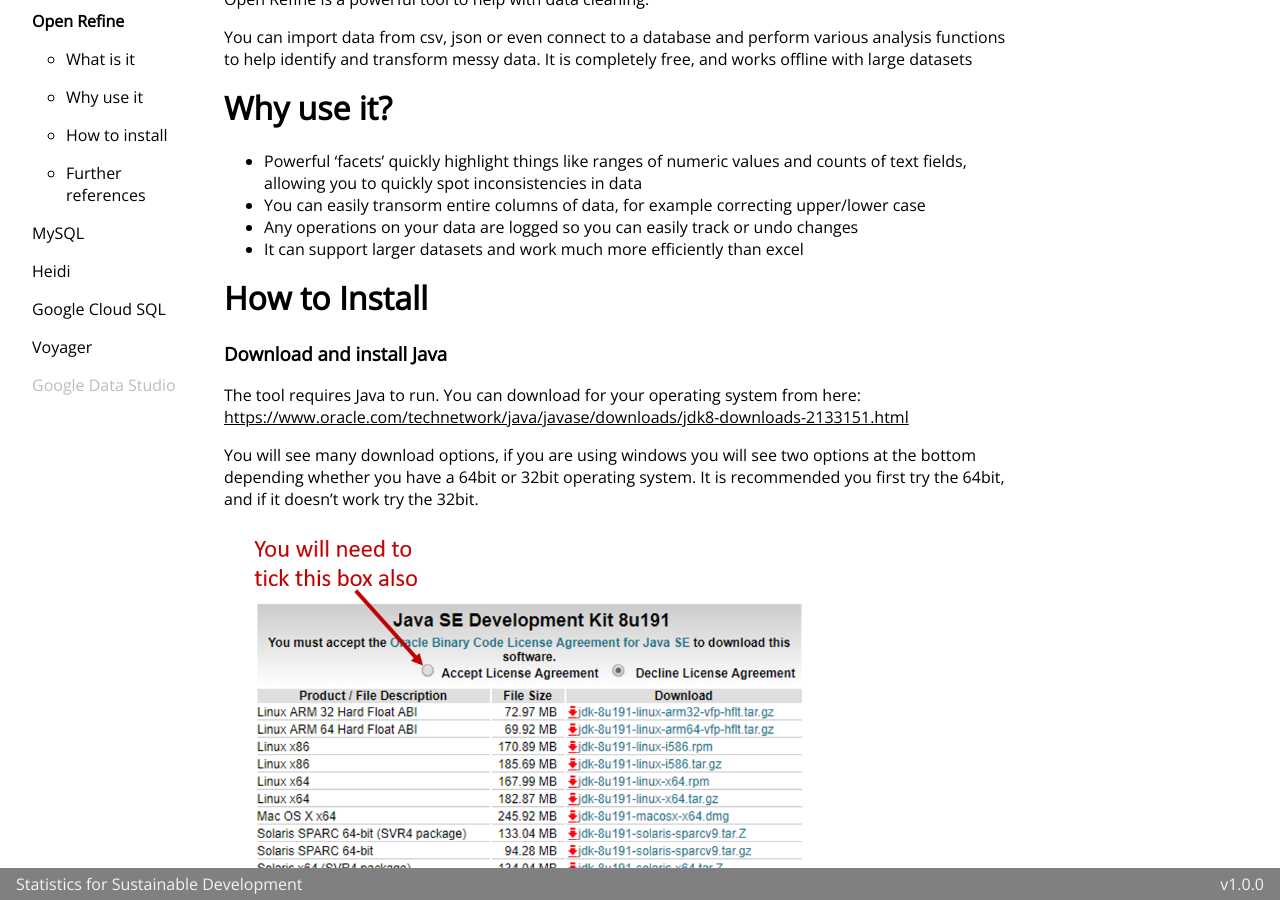
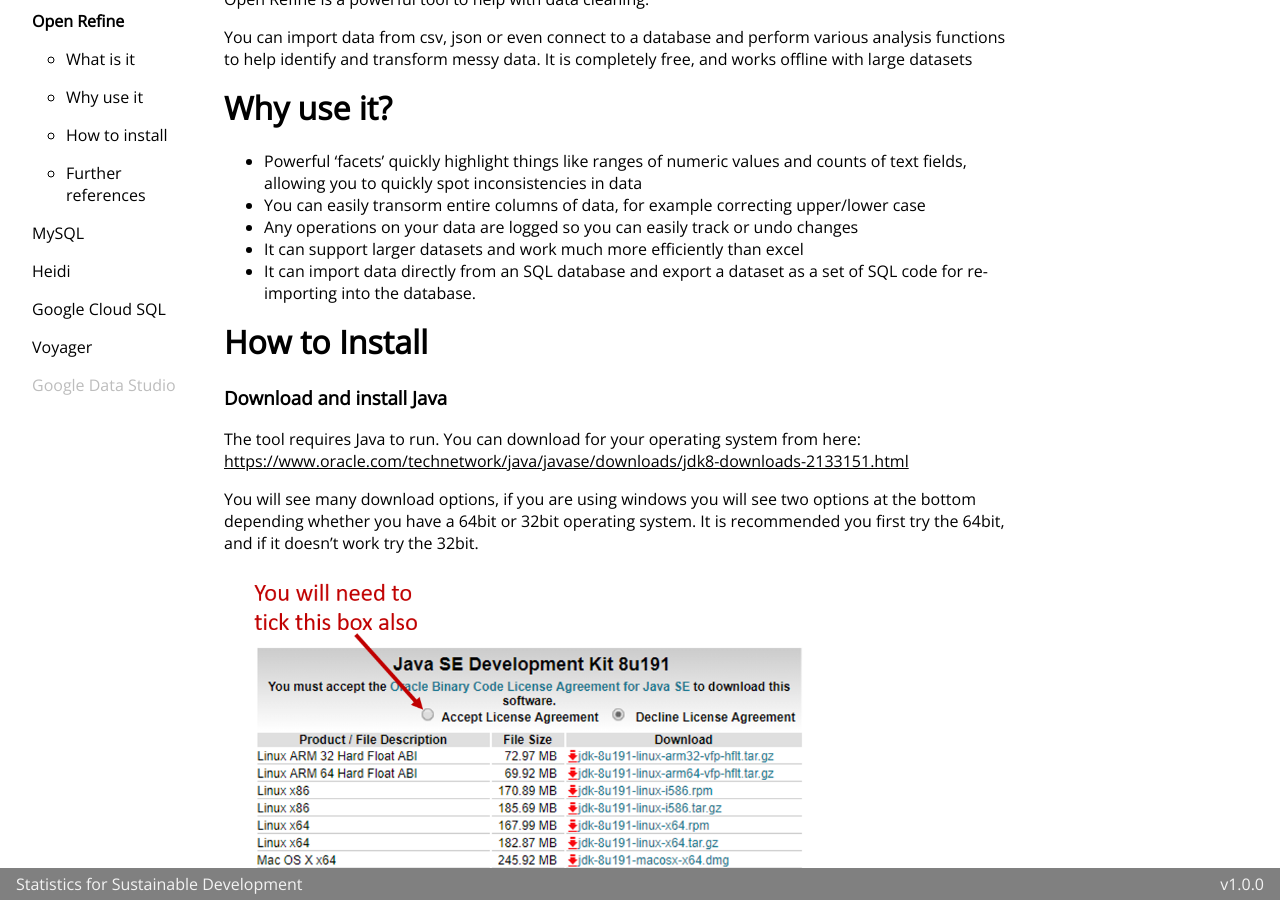
Before and after one commit to stats4sd/Installation-Guides, a Jekyll site: the page built from guides/Tools/OpenRefine/open-refine.md, in a window 1280 px wide and 900 px high, scrolled down 301 px. Built offline with Jekyll 4.4.1, drawn with Linux system fonts in a browser that asks for light colours.

Commit message:
Added comment on database linking.
Shame it can't put the data back into the database itself, but exporting as SQL code to run is useful and can save headaches with Heidi's csv importer.

```diff
--- a/guides/Tools/OpenRefine/open-refine.md
+++ b/guides/Tools/OpenRefine/open-refine.md
@@ -20,6 +20,7 @@
 - You can easily transorm entire columns of data, for example correcting upper/lower case
 - Any operations on your data are logged so you can easily track or undo changes
 - It can support larger datasets and work much more efficiently than excel
+- It can import data directly from an SQL database and export a dataset as a set of SQL code for re-importing into the database.
 
 # How to Install {#install}
 
```
